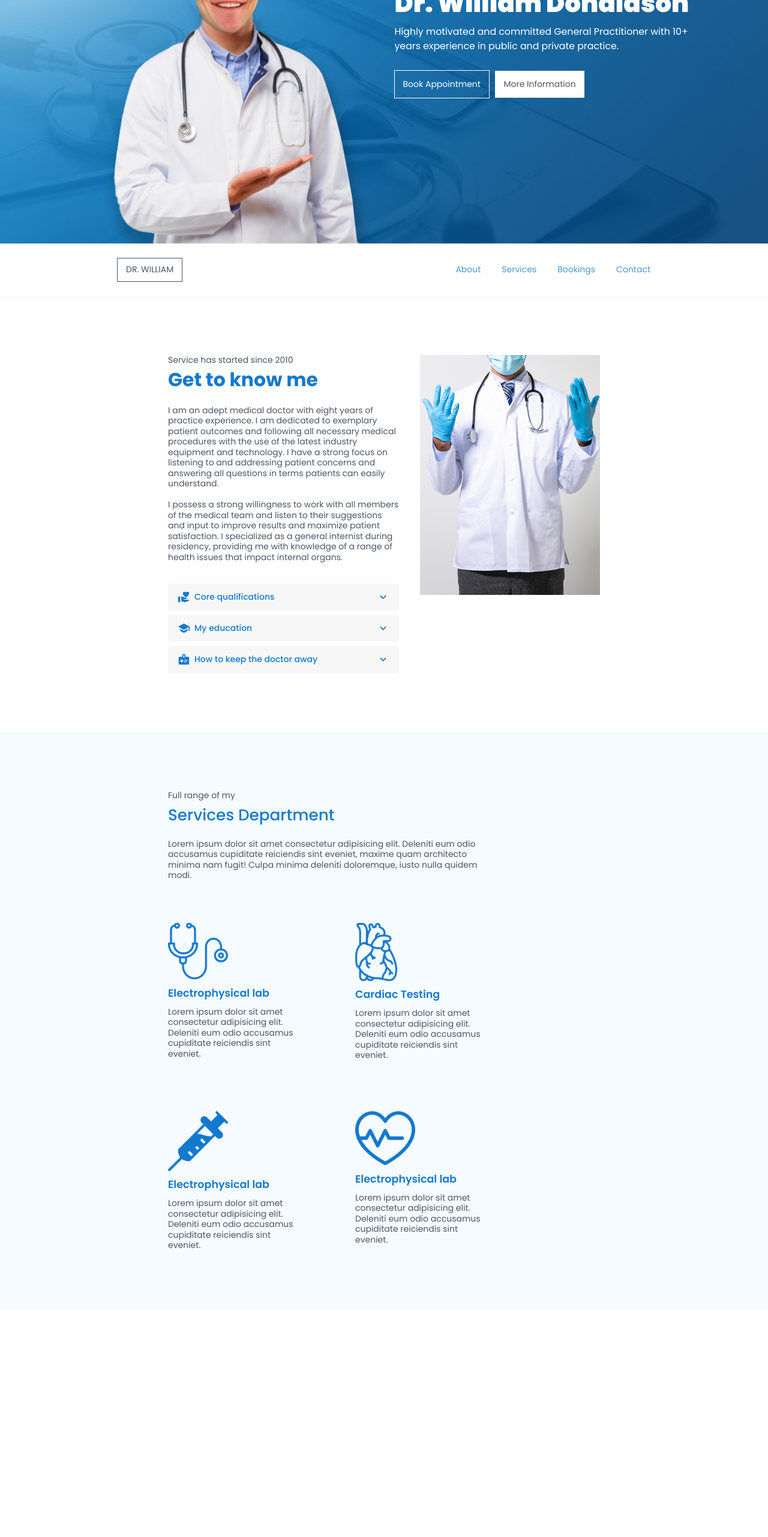
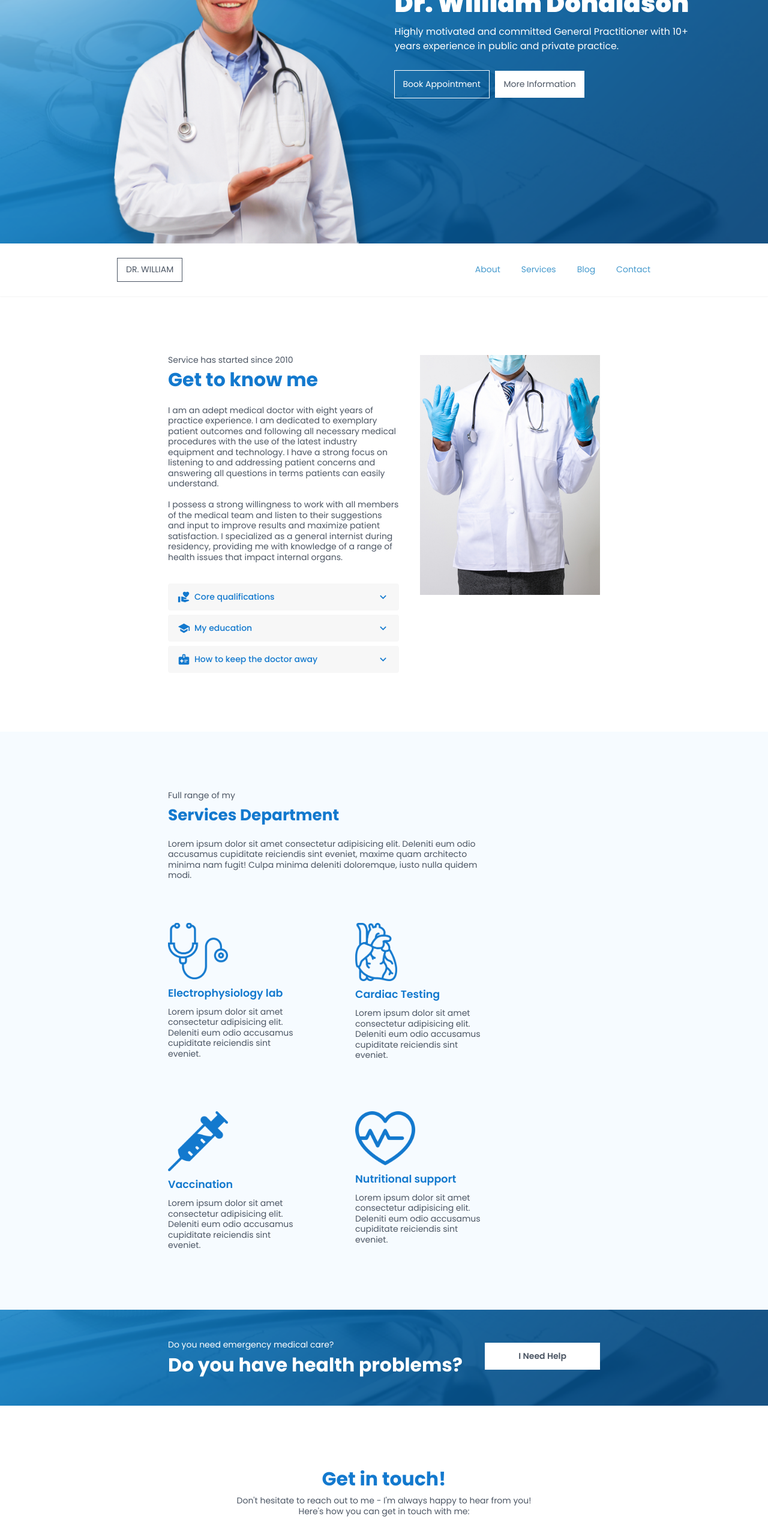
Before and after one commit to mikelisrael/doctor-portfolio-next, a Next.js app: page / in a window 1280 px wide. Shown: the part 234-2797 px from the top of the page at 60% size. Before the commit the page ends 2418 px from the top, so only its background shows below. Built offline with nearby package versions, Linux system fonts and the light colour scheme.

Commit message:
Contact init

```diff
--- /dev/null
+++ b/components/Contact.js
@@ -0,0 +1,79 @@
+import React, { useState } from "react";
+import LocationOnIcon from "@mui/icons-material/LocationOn";
+import PhoneIcon from "@mui/icons-material/Phone";
+import EmailIcon from "@mui/icons-material/Email";
+
+const Contact = ({ contactRef }) => {
+  const [formFields, setFormFields] = useState({
+    name: "",
+    email: "",
+    subject: "",
+    message: "",
+  });
+
+  return (
+    <div className="universal">
+      <section
+        id="contact"
+        className="pt-28 flex flex-col gap-12 items-center justify-center"
+        ref={contactRef}
+      >
+        <div className="flex flex-col gap-3 items-center justify-center">
+          <h2 className="text-3xl lg:text-4xl font-bold mt-2 title_text">
+            Get in touch!
+          </h2>
+
+          <p className="text-center">
+            Don't hesitate to reach out to me - I'm always happy to hear from
+            you! <br /> Here's how you can get in touch with me:
+          </p>
+        </div>
+
+        <div className="flex justify-between items-center gap-4 w-full max-w-4xl">
+          <div className="space-y-2 flex items-center self-start flex-col w-full text-center">
+            <LocationOnIcon fontSize="large" className="title_text" />
+            <p>Lorem ipsum dolor sit amet.</p>
+          </div>
+
+          <div className="space-y-2 flex items-center self-start flex-col w-full text-center">
+            <EmailIcon fontSize="large" className="title_text" />
+            <p className="break-all">williamsdonaldson530@gmail.com</p>
+          </div>
+
+          <div className="space-y-2 flex items-center self-start flex-col w-full text-center">
+            <PhoneIcon fontSize="large" className="title_text" />
+            <p>+1 (704) 964-9448</p>
+          </div>
+        </div>
+
+        <form className="second_bg max-w-4xl p-10">
+          Lorem ipsum dolor sit amet consectetur adipisicing elit. Molestias
+          ipsam voluptatum provident beatae autem ipsa omnis ducimus quam
+          deleniti sequi, dolorum repellat cumque id, qui consequuntur
+          laudantium necessitatibus amet quos. Minus mollitia amet aliquid
+          eveniet, minima excepturi itaque, iste quidem adipisci inventore, sunt
+          porro natus. Officia exercitationem possimus tempore quae blanditiis
+          doloribus molestias reprehenderit. Soluta, facilis laborum minus eos,
+          ut officia unde nesciunt qui iure harum tempora ipsam laboriosam.
+          Harum est at numquam, error possimus nemo modi dolor ipsa quisquam
+          assumenda earum? Itaque autem commodi dolorum temporibus numquam
+          facilis vel, et laboriosam eius velit minima error eum debitis natus
+          saepe similique, vitae delectus voluptates deserunt optio repellat
+          beatae explicabo maiores praesentium! Ducimus assumenda nisi labore
+          commodi totam accusantium deserunt provident mollitia illum! Dicta
+          laborum earum veritatis impedit eius provident amet quas facilis!
+          Doloribus incidunt sit ex consequuntur quasi debitis provident placeat
+          eius consectetur aperiam, delectus sint deleniti rem pariatur illum ut
+          autem nobis consequatur recusandae! Corrupti, molestiae at. Earum
+          distinctio non explicabo, maxime placeat deleniti dolores quod omnis.
+          Eligendi excepturi aperiam rerum hic, nulla ipsam quas sequi quaerat
+          minus repellendus neque voluptatum odit soluta iusto vero maxime, odio
+          amet in nemo officia laudantium. Aspernatur qui quia fuga iusto eaque
+          molestiae.
+        </form>
+      </section>
+    </div>
+  );
+};
+
+export default Contact;
--- a/components/Layout.js
+++ b/components/Layout.js
@@ -14,8 +14,11 @@ const Layout = ({ children }) => {
   return (
     <>
       <Head>
-        <title>Create Next App</title>
-        <meta name="description" content="Generated by create next app" />
+        <title>Dr. William Donaldson</title>
+        <meta
+          name="description"
+          content="Medical practitioner  with over 10 years of professional experience"
+        />
         <meta name="viewport" content="width=device-width, initial-scale=1" />
         <link rel="icon" href="/favicon.ico" />
       </Head>
--- a/components/Navbar.js
+++ b/components/Navbar.js
@@ -1,10 +1,6 @@
 import React, { useState } from "react";
 import Logo from "./Logo";
 import MenuIcon from "@mui/icons-material/Menu";
-// import InstagramIcon from "@mui/icons-material/Instagram";
-// import FacebookIcon from "@mui/icons-material/Facebook";
-// import LinkedInIcon from "@mui/icons-material/LinkedIn";
-// import TwitterIcon from "@mui/icons-material/Twitter";
 import CloseIcon from "@mui/icons-material/Close";
 
 const Navbar = ({ views }) => {
@@ -21,9 +17,9 @@ const Navbar = ({ views }) => {
       inView: views?.servicesView,
     },
     {
-      name: "bookings",
-      path: "#bookings",
-      inView: views?.bookingsView,
+      name: "blog",
+      path: "#blog",
+      inView: views?.blogView,
     },
     {
       name: "contact",
--- /dev/null
+++ b/components/NeedHelp.js
@@ -0,0 +1,28 @@
+import React from "react";
+
+const NeedHelp = () => {
+  return (
+    <div className="hero h-[20vh] universal flex items-center py-2">
+      <div className="w-full flex flex-wrap items-center justify-start gap-8 md:justify-between xl:px-24">
+        <div>
+          <h3 className="text-white">Do you need emergency medical care? </h3>
+
+          <h2 className="text-3xl lg:text-4xl font-bold mt-2 title_text !text-white">
+            Do you have health problems?
+          </h2>
+        </div>
+
+        <button>
+          <a
+            href="#contact"
+            className="main_btn filled font-semibold !px-10 xl:!px-16"
+          >
+            I Need Help
+          </a>
+        </button>
+      </div>
+    </div>
+  );
+};
+
+export default NeedHelp;
--- a/components/Services.js
+++ b/components/Services.js
@@ -2,17 +2,18 @@ import React from "react";
 
 const Services = ({ servicesRef }) => {
   return (
+    <div className="second_bg services_area universal">
       <section id="services" className="mt-28 py-28 xl:px-24" ref={servicesRef}>
         <div className="w-full md:w-3/4">
           <h3>Full range of my </h3>
 
-        <h1 className="text-2xl lg:text-3xl font-medium mt-2 title_text">
+          <h2 className="text-2xl lg:text-3xl font-bold mt-2 title_text">
             Services Department
-        </h1>
+          </h2>
 
           <p className="mt-7">
-          Lorem ipsum dolor sit amet consectetur adipisicing elit. Deleniti eum
-          odio accusamus cupiditate reiciendis sint eveniet, maxime quam
+            Lorem ipsum dolor sit amet consectetur adipisicing elit. Deleniti
+            eum odio accusamus cupiditate reiciendis sint eveniet, maxime quam
             architecto minima nam fugit! Culpa minima deleniti doloremque, iusto
             nulla quidem modi.
           </p>
@@ -24,12 +25,12 @@ const Services = ({ servicesRef }) => {
                 alt=""
                 className="w-[50px] md:w-[100px]"
               />
-            <h2 className="title_text text-xl font-semibold whitespace-nowrap">
-              Electrophysical lab
+              <h2 className="title_text text-xl font-semibold">
+                Electrophysiology lab
               </h2>
               <p>
-              Lorem ipsum dolor sit amet consectetur adipisicing elit. Deleniti
-              eum odio accusamus cupiditate reiciendis sint eveniet.
+                Lorem ipsum dolor sit amet consectetur adipisicing elit.
+                Deleniti eum odio accusamus cupiditate reiciendis sint eveniet.
               </p>
             </div>
 
@@ -40,24 +41,26 @@ const Services = ({ servicesRef }) => {
                 className="w-[35px] md:w-[70px]"
               />
 
-            <h2 className="title_text text-xl font-semibold whitespace-nowrap">
+              <h2 className="title_text text-xl font-semibold">
                 Cardiac Testing
               </h2>
               <p>
-              Lorem ipsum dolor sit amet consectetur adipisicing elit. Deleniti
-              eum odio accusamus cupiditate reiciendis sint eveniet.
+                Lorem ipsum dolor sit amet consectetur adipisicing elit.
+                Deleniti eum odio accusamus cupiditate reiciendis sint eveniet.
               </p>
             </div>
 
             <div className="space-y-3">
-            <img src="/syringe.png" alt="" className="w-[50px] md:w-[100px]" />
+              <img
+                src="/syringe.png"
+                alt=""
+                className="w-[50px] md:w-[100px]"
+              />
 
-            <h2 className="title_text text-xl font-semibold whitespace-nowrap">
-              Electrophysical lab
-            </h2>
+              <h2 className="title_text text-xl font-semibold">Vaccination</h2>
               <p>
-              Lorem ipsum dolor sit amet consectetur adipisicing elit. Deleniti
-              eum odio accusamus cupiditate reiciendis sint eveniet.
+                Lorem ipsum dolor sit amet consectetur adipisicing elit.
+                Deleniti eum odio accusamus cupiditate reiciendis sint eveniet.
               </p>
             </div>
 
@@ -68,17 +71,18 @@ const Services = ({ servicesRef }) => {
                 className="w-[50px] md:w-[100px]"
               />
 
-            <h2 className="title_text text-xl font-semibold whitespace-nowrap">
-              Electrophysical lab
+              <h2 className="title_text text-xl font-semibold">
+                Nutritional support
               </h2>
               <p>
-              Lorem ipsum dolor sit amet consectetur adipisicing elit. Deleniti
-              eum odio accusamus cupiditate reiciendis sint eveniet.
+                Lorem ipsum dolor sit amet consectetur adipisicing elit.
+                Deleniti eum odio accusamus cupiditate reiciendis sint eveniet.
               </p>
             </div>
           </div>
         </div>
       </section>
+    </div>
   );
 };
 
--- a/pages/index.js
+++ b/pages/index.js
@@ -3,6 +3,8 @@ import Navbar from "../components/Navbar";
 import { useInView } from "react-intersection-observer";
 import About from "../components/About";
 import Services from "../components/Services";
+import NeedHelp from "../components/NeedHelp";
+import Contact from "../components/Contact";
 
 export default function Home() {
   const { ref: contactRef, inView: contactView } = useInView({
@@ -14,24 +16,20 @@ export default function Home() {
   const { ref: aboutRef, inView: aboutView } = useInView({
     threshold: 0.7,
   });
-  const { ref: bookingsRef, inView: bookingsView } = useInView({
+  const { ref: blogRef, inView: blogView } = useInView({
     threshold: 0.7,
   });
 
   return (
     <main className="relative" id="home">
       <Header />
-      <Navbar views={{ contactView, servicesView, aboutView, bookingsView }} />
-      <div className="universal">
-        <About aboutRef={aboutRef} />
-      </div>
+      <Navbar views={{ contactView, servicesView, aboutView, blogView }} />
+      <About aboutRef={aboutRef} />
+      <Services servicesRef={servicesRef} />
+      <NeedHelp />
 
-      <div className="second_bg services_area universal">
-        <Services servicesRef={servicesRef} />
-      </div>
-
-      <section id="bookings" ref={bookingsRef}></section>
-      <section id="contact" ref={contactRef}></section>
+      <section id="blog" ref={blogRef}></section>
+      <Contact contactRef={contactRef} />
     </main>
   );
 }
--- a/styles/globals.css
+++ b/styles/globals.css
@@ -104,11 +104,12 @@ header section {
   background-size: cover;
   background-position: bottom;
   background-repeat: no-repeat;
+  background-attachment: fixed;
 }
 
 /* buttons styling */
 .main_btn {
-  @apply p-4 relative overflow-hidden z-[1];
+  @apply p-4 relative overflow-hidden z-[1] inline-block;
 }
 
 .main_btn.transparent {
@@ -146,7 +147,8 @@ header section {
 }
 
 .main_btn.filled:hover {
-  transform: translateY(-5px);
+  /* transform: translateY(-5px); */
+  translate: 0 -5px;
 }
 
 .img_small {
@@ -211,10 +213,3 @@ header section {
 .second_bg {
   background-color: var(--main-grey);
 }
-
-/* .services_area {
-  background-image: url("/doc-woman.png");
-  background-size: contain;
-  background-position: top right;
-  background-repeat: no-repeat;
-} */
```
Also changed, not shown: components/About.js (+11 -9 lines), public/doc-portrait.png, public/doc-woman.png (deleted). Lines whose indentation alone changed are shown as unchanged.
